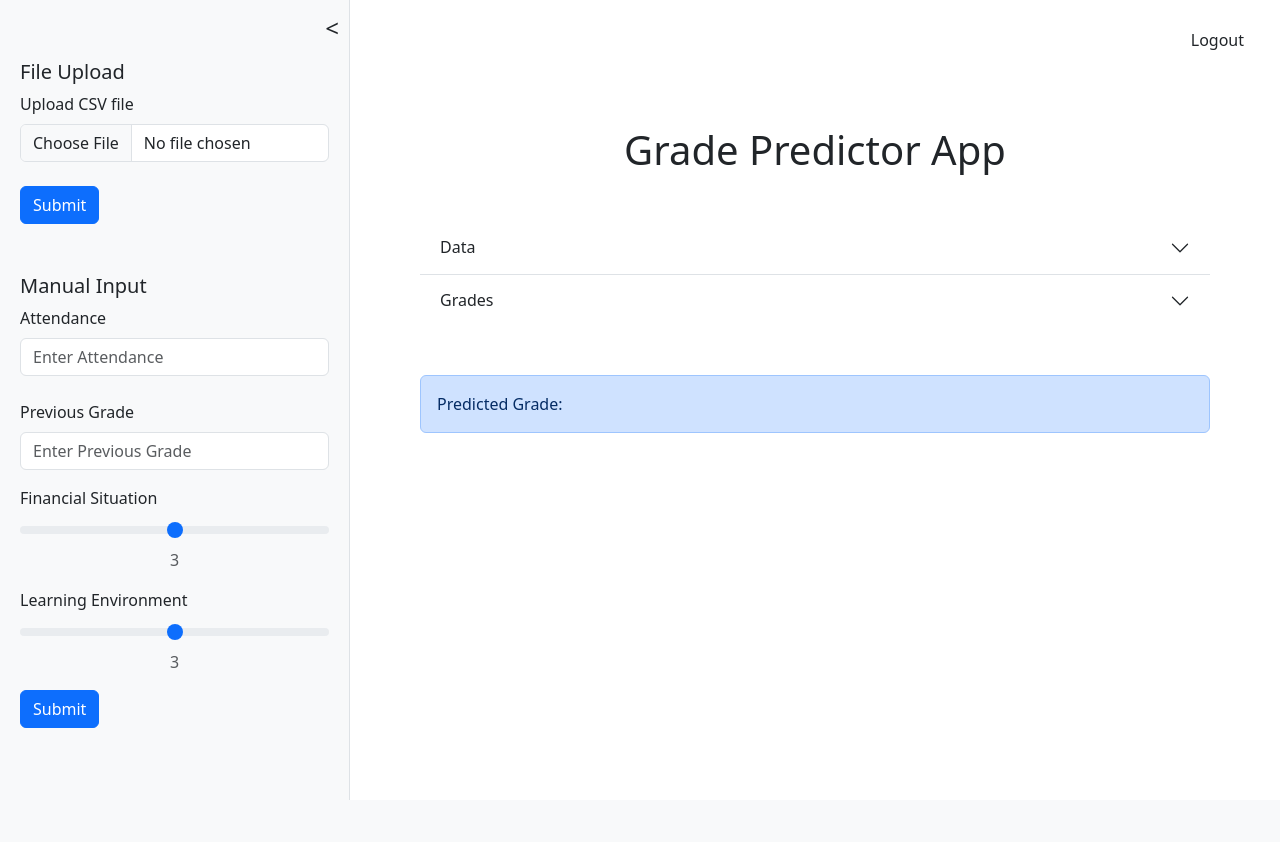
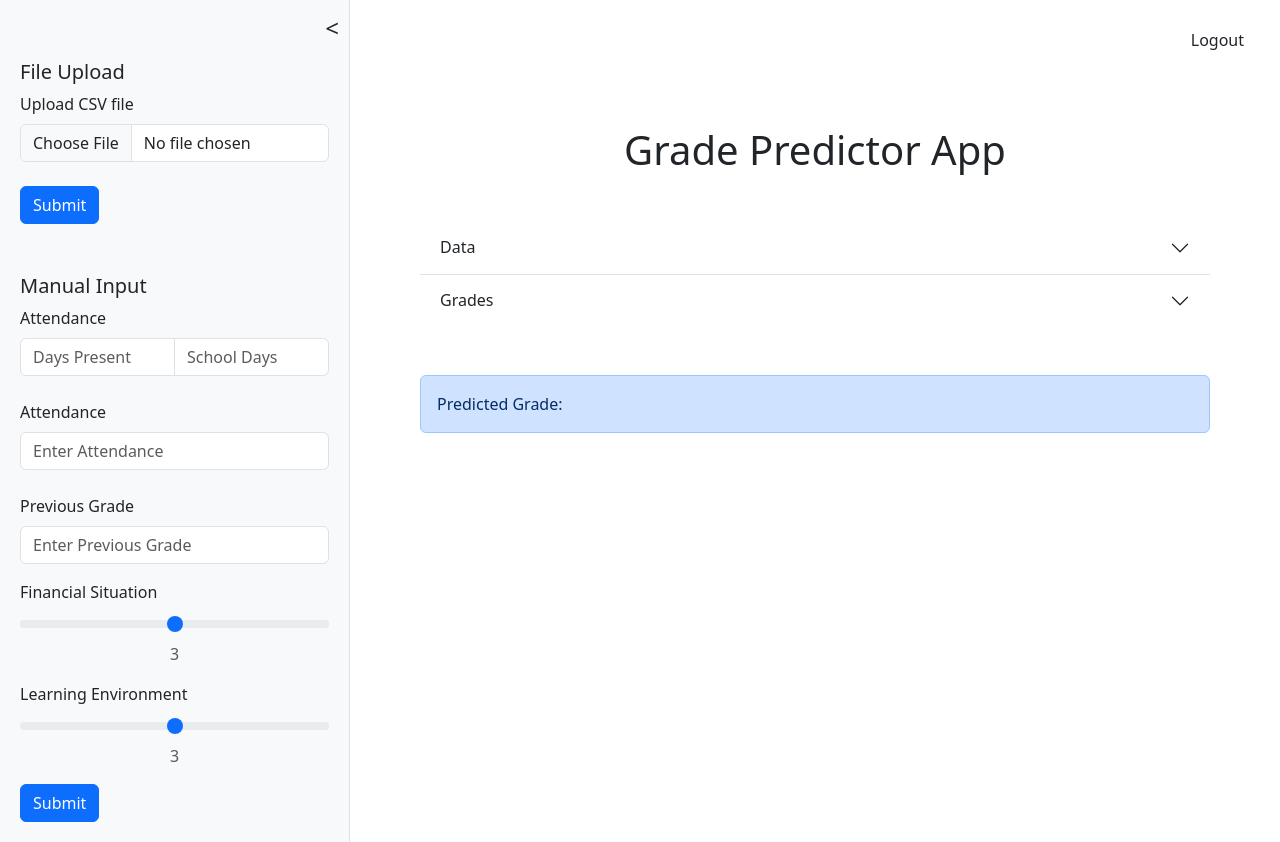
Before and after one commit to PaoloBaltazar/thesis-grade-predictor-app, a Flask app: page / in a window 1280 px wide. Before the commit the page ends 800 px from the top, so only its background shows below. Run offline with Flask 3, Linux system fonts and the light colour scheme; parts of the project's set-up code (start-up, migrations or seed data) failed here and were passed over.

Commit message:
update attendance inputs

```diff
--- a/website/static/styles.css
+++ b/website/static/styles.css
@@ -36,7 +36,7 @@ width: 0;
 }
 
 /* Mobile-specific styles */
-@media (max-width: 767.98px) {
+@media (max-width: 900px) {
   .main-content {
     padding-left: 0;
     padding-right: 0;
--- a/website/templates/home.html
+++ b/website/templates/home.html
@@ -26,6 +26,16 @@
 
   <!-- Attendance -->
    <form id="prediction-form">
+
+    <div class="mb-4">
+      <label class="form-label">Attendance</label>
+      <div class="input-group mb-4">
+        <input type="text" name="days_present" aria-label="First name" class="form-control" placeholder="Days Present">
+        <input type="text" aria-label="Last name" class="form-control" placeholder="School Days">
+      </div>
+    </div>
+
+
     <div class="mb-4">
       <label for="attendanceInput" class="form-label">Attendance</label>
       <input type="number" name="attendance" aria-label="Attendance" class="form-control" placeholder="Enter Attendance" id="attendanceInput">
```
Lines whose indentation alone changed are shown as unchanged.
